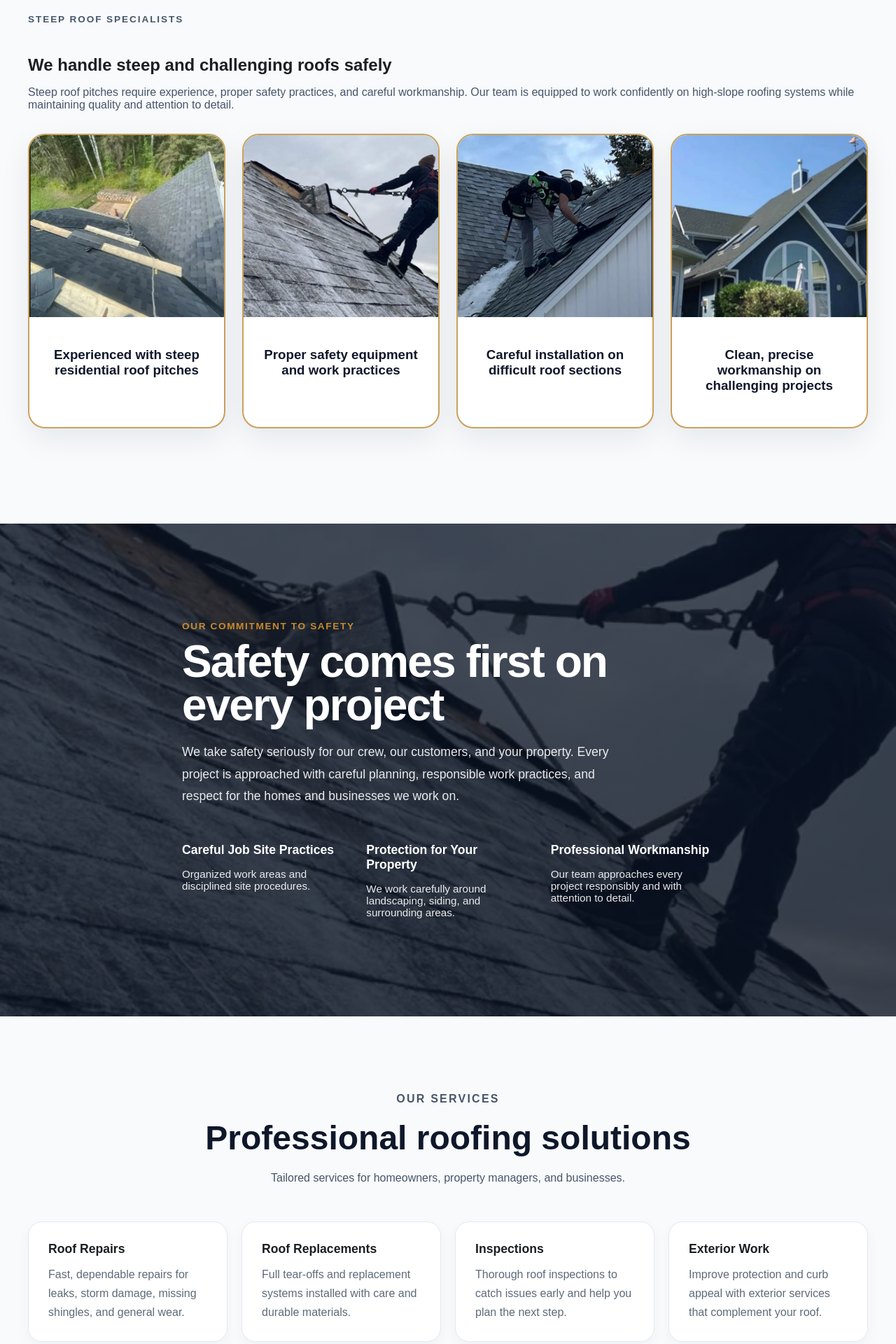
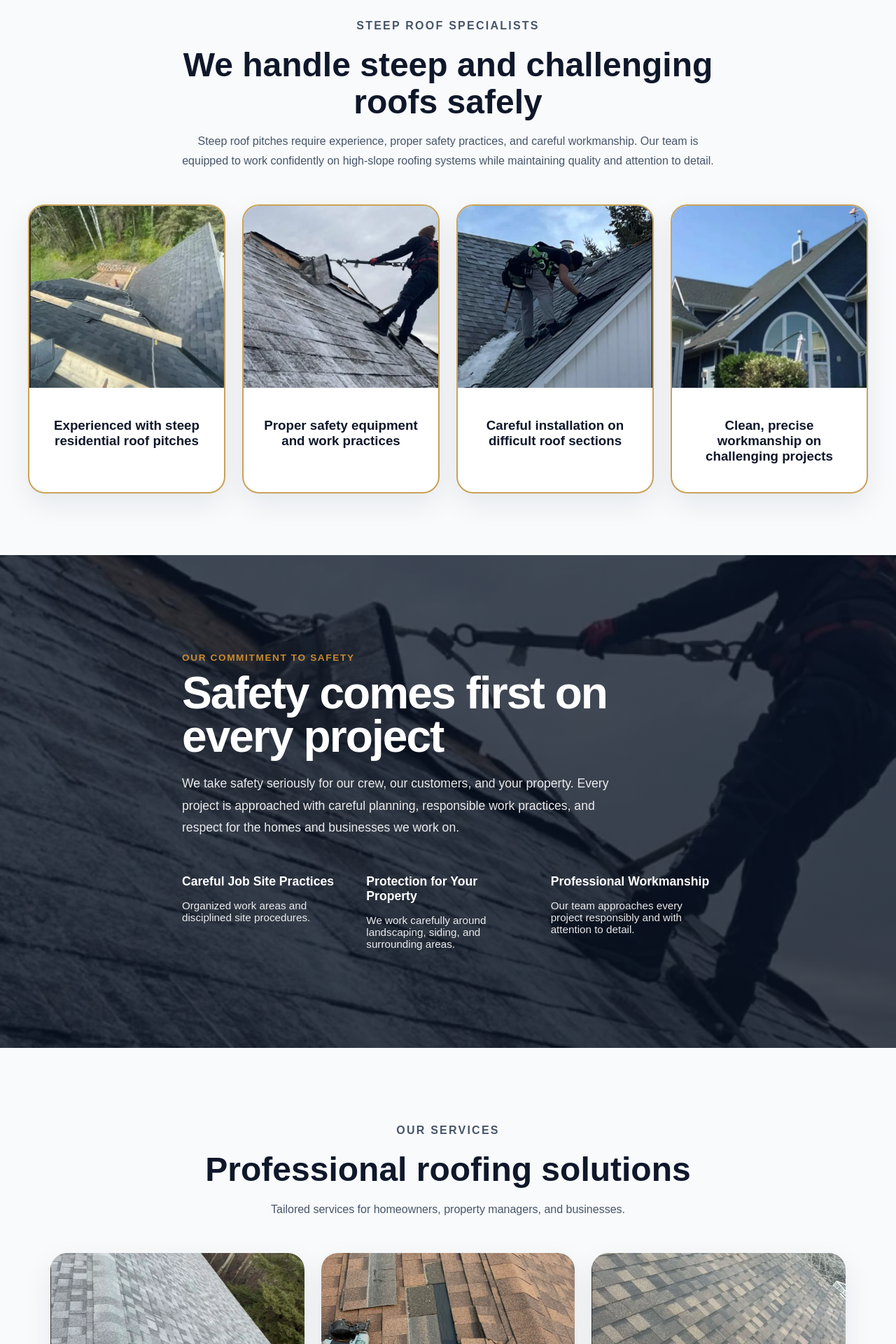
Before and after one commit to Mjcs99/roofing-business-site, a React (Vite) app in the folder CrombieAndSonsRoofing/: page / in a window 1280 px wide. Shown: the part 1480-3400 px from the top of the page at 70% size. Built offline with nearby package versions, Linux system fonts and the light colour scheme.

Commit message:
cleanup homepage

```diff
--- a/CrombieAndSonsRoofing/src/components/layout/ContentCards.module.css
+++ b/CrombieAndSonsRoofing/src/components/layout/ContentCards.module.css
@@ -45,6 +45,16 @@ ul {
   color: #475569;
   line-height: 1.8;
 }
+
+.elevated {
+  transition: transform 0.25s ease, box-shadow 0.25s ease;
+}
+
+.elevated:hover {
+  transform: translateY(-4px);
+  box-shadow: 0 16px 40px rgba(15, 23, 42, 0.192);
+}
+
 @media (max-width: 1100px) {
   .grid {
     grid-template-columns: repeat(2, minmax(0, 1fr));
--- a/CrombieAndSonsRoofing/src/components/layout/ContentCards.tsx
+++ b/CrombieAndSonsRoofing/src/components/layout/ContentCards.tsx
@@ -11,14 +11,15 @@ type CardItem = {
 
 type Props = {
   items: CardItem[];
+  elevated?: boolean;
   style?: React.CSSProperties;
 };
 
-export default function ContentCards({ items, style }: Props) {
+export default function ContentCards({ items, elevated = false, style }: Props) {
   return (
     <div className={styles.grid} style={style}>
       {items.map((item, index) => (
-        <article key={index} className={`${styles.card} ${item.featured ? styles.featured : ""}`}>
+        <article key={index} className={`${styles.card} ${item.featured ? styles.featured : ""} ${elevated ? styles.elevated : ""}`}>
           {item.image && (
             <img src={item.image} alt={item.alt ?? ""} className={styles.image} />
           )}
--- a/CrombieAndSonsRoofing/src/pages/HomePage.tsx
+++ b/CrombieAndSonsRoofing/src/pages/HomePage.tsx
@@ -141,21 +141,18 @@ export default function HomePage() {
         <div className="container">
 
             <ScrollReveal y={30}>
-            <div className="steep-roofs-text">
-
-                <p className="section-label">Steep Roof Specialists</p>
-
-
-                <h2>We handle steep and challenging roofs safely</h2>
-
-                <p>
+            <div className="section-header">
+              <p className="section-label">Steep Roof Specialists</p>
+              <h2>We handle steep and challenging roofs safely</h2>
+              <p>
                 Steep roof pitches require experience, proper safety practices,
                 and careful workmanship. Our team is equipped to work confidently
                 on high-slope roofing systems while maintaining quality and
                 attention to detail.
-                </p>
-                <ContentCards items={steepRoofContentCards} style={{ "--columns": 4, "--padding": 0, "--alignment": "center"} as React.CSSProperties}/>
+              </p>
+
             </div>
+            <ContentCards items={steepRoofContentCards} elevated style={{ "--columns": 4, "--padding": 0, "--alignment": "center"} as React.CSSProperties}/>
             </ScrollReveal>
         </div>
         </section>
@@ -195,48 +192,9 @@ export default function HomePage() {
               </p>
             </div>
           </ScrollReveal>
-
-          <div className="services-grid">
-            <ScrollReveal y={30} delay={0.05}>
-              <article className="service-card">
-                <h3>Roof Repairs</h3>
-                <p>
-                  Fast, dependable repairs for leaks, storm damage, missing
-                  shingles, and general wear.
-                </p>
-              </article>
-            </ScrollReveal>
-
-            <ScrollReveal y={30} delay={0.1}>
-              <article className="service-card">
-                <h3>Roof Replacements</h3>
-                <p>
-                  Full tear-offs and replacement systems installed with care and
-                  durable materials.
-                </p>
-              </article>
-            </ScrollReveal>
-
-            <ScrollReveal y={30} delay={0.15}>
-              <article className="service-card">
-                <h3>Inspections</h3>
-                <p>
-                  Thorough roof inspections to catch issues early and help you
-                  plan the next step.
-                </p>
-              </article>
-            </ScrollReveal>
-
-            <ScrollReveal y={30} delay={0.2}>
-              <article className="service-card">
-                <h3>Exterior Work</h3>
-                <p>
-                  Improve protection and curb appeal with exterior services that
-                  complement your roof.
-                </p>
-              </article>
-            </ScrollReveal>
-          </div>
+          <ScrollReveal y={30}>
+            <ContentCards items={homeContentCards} style={{ margin: "0 2rem" }}/>
+          </ScrollReveal>
         </div>
       </section>
       <section className="before-after section">
@@ -298,31 +256,6 @@ export default function HomePage() {
             </div>
         </div>
       </section>
-
-      <section id="services-highlight" className="gallery section">
-
-        <div className="container">
-
-            <ScrollReveal y={30}>
-            <div className="section-header">
-                <p className="section-label">Our Services</p>
-                <h2>Quality roofing solutions for every home</h2>
-                <p>
-                From repairs to full replacements, we provide dependable roofing
-                services designed to protect your home and improve its long-term
-                performance.
-                </p>
-            </div>
-            </ScrollReveal>
-
-        </div>
-
-        <ScrollReveal y={30}>
-            <ContentCards items={homeContentCards} style={{ margin: "0 2rem" }}/>
-        </ScrollReveal>
-
-        </section>
-
       <section className="photo-gallery section section-light">
         <div className="container">
           <ScrollReveal y={30}>
```
